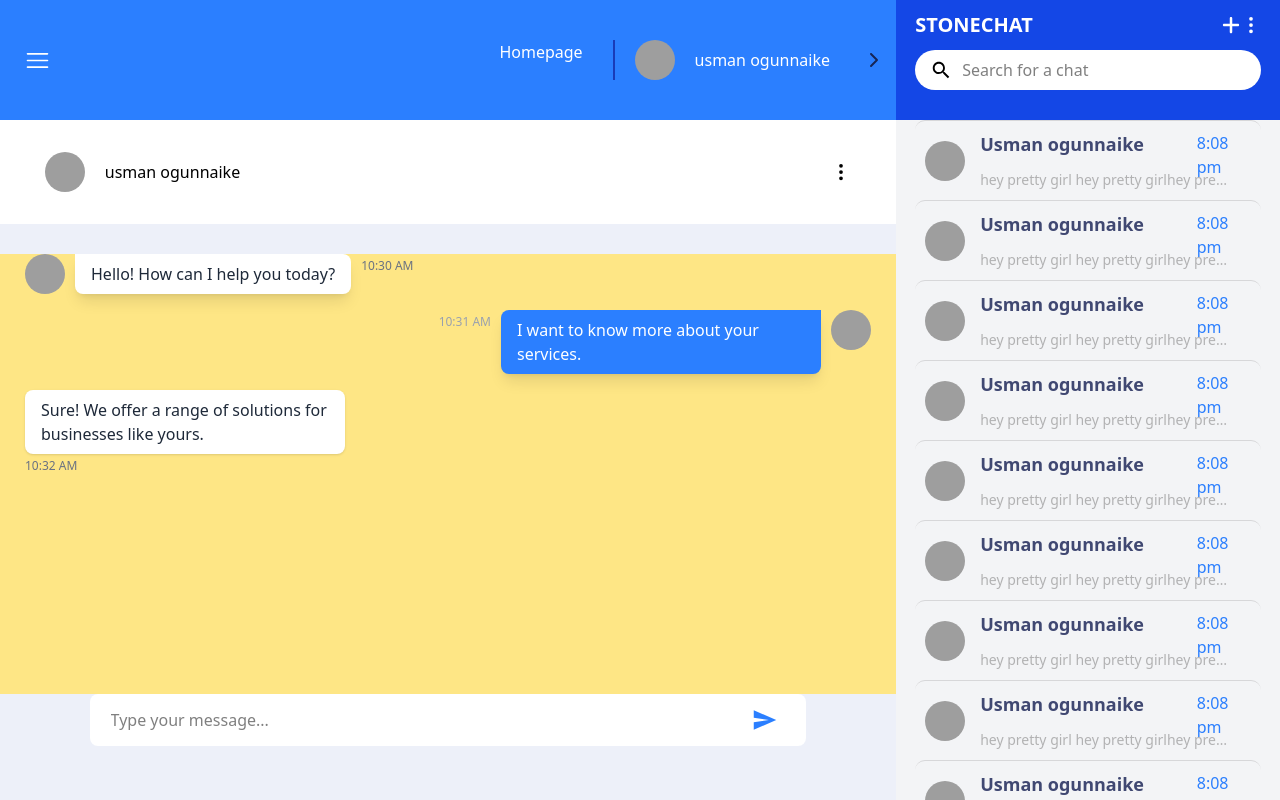
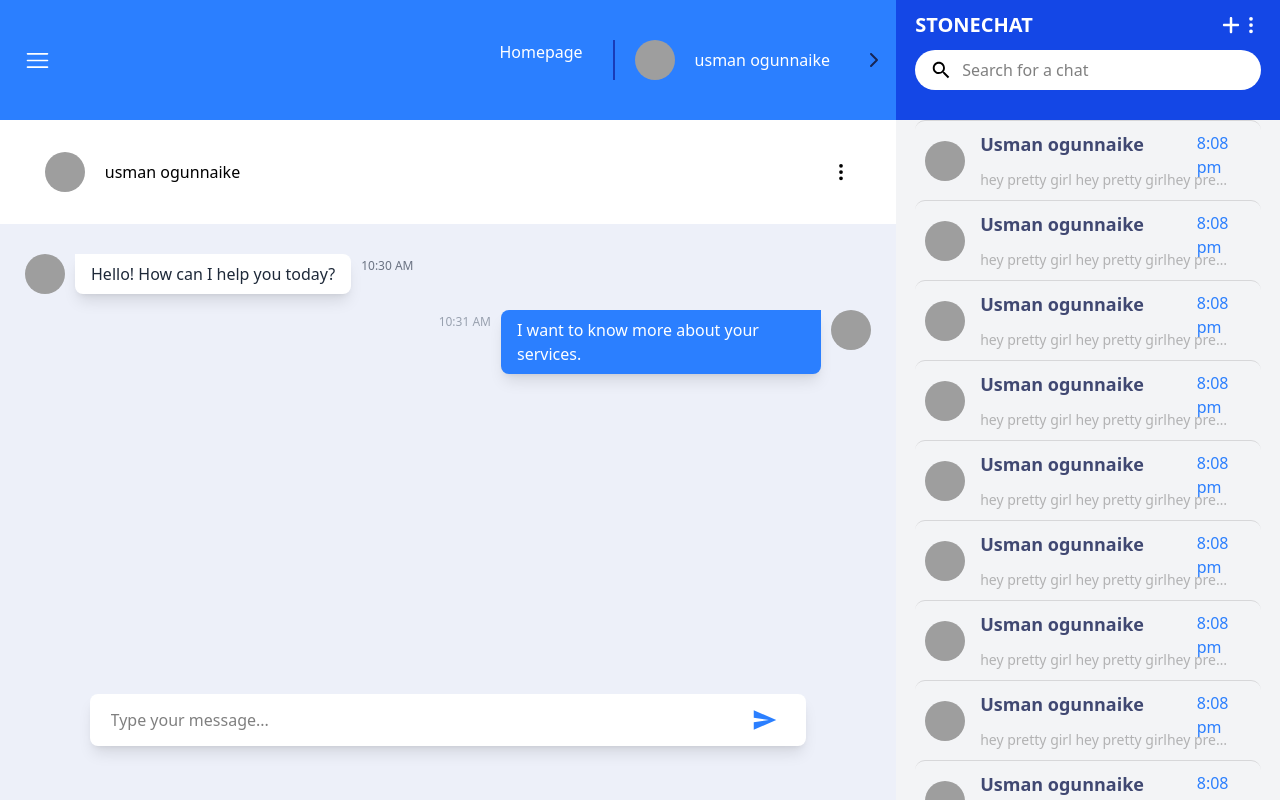
Before and after one commit to ogunnaike1/stonechat, a React (Vite) app in the folder frontend/: page /chathome in a window 1280 px wide. Built offline with nearby package versions, Linux system fonts and the light colour scheme; grey boxes are pictures that could not be loaded; the HTML template or start-up script is replaced by a standard one.

Commit message:
done with the input message

```diff
--- a/frontend/src/pages/ChatHome.tsx
+++ b/frontend/src/pages/ChatHome.tsx
@@ -48,7 +48,7 @@ const ChatHome = () => {
 
             <div className='bg-[#EDF0F9]  h-[72vh] pt-[30px]'>
 
-                    <div className="flex-1 bg-amber-200 px-[25px] h-[55vh] overflow-y-auto space-y-4">
+                    <div className="flex-1 px-[25px] h-[55vh] overflow-y-auto space-y-4">
 
                     {/* Response message (left) */}
                     <div className="flex items-start gap-[10px] ">
@@ -73,24 +73,12 @@ const ChatHome = () => {
                     <img className='h-[40px] w-[40px] rounded-[50%]' src="https://images.pexels.com/photos/53594/blue-clouds-day-fluffy-53594.jpeg" alt="" />
                     </div>
 
-                    {/* Another response */}
-                    <div className="flex flex-col items-start">
-                    <div className="bg-white px-4 py-2 rounded-lg shadow max-w-xs">
-                        <p className="text-gray-800">
-                        Sure! We offer a range of solutions for businesses like yours.
-                        </p>
-                    </div>
-                    <span className="text-xs text-gray-500 mt-1">10:32 AM</span>
-                    </div>
-
-
-
 
                 </div>
                     {/* Send message input */}
 
                     <div className="w-full">
-                        <div className="flex w-[80%] py-[5px] mx-auto items-center rounded-[8px] px-[20px] bg-white space-x-2 border border-transparent focus-within:border-blue-500 transition-colors duration-200">
+                        <div className="flex w-[80%] py-[5px] shadow-lg mx-auto items-center rounded-[8px] px-[20px] bg-white space-x-2 border border-transparent focus-within:border-blue-500 transition-colors duration-200">
                             <textarea
                             ref={textareaRef}
                             value={message}
@@ -107,7 +95,7 @@ const ChatHome = () => {
                             <IoSendSharp />
                             </button>
                         </div>
-                        </div>
+                    </div>
 
 
 
```
